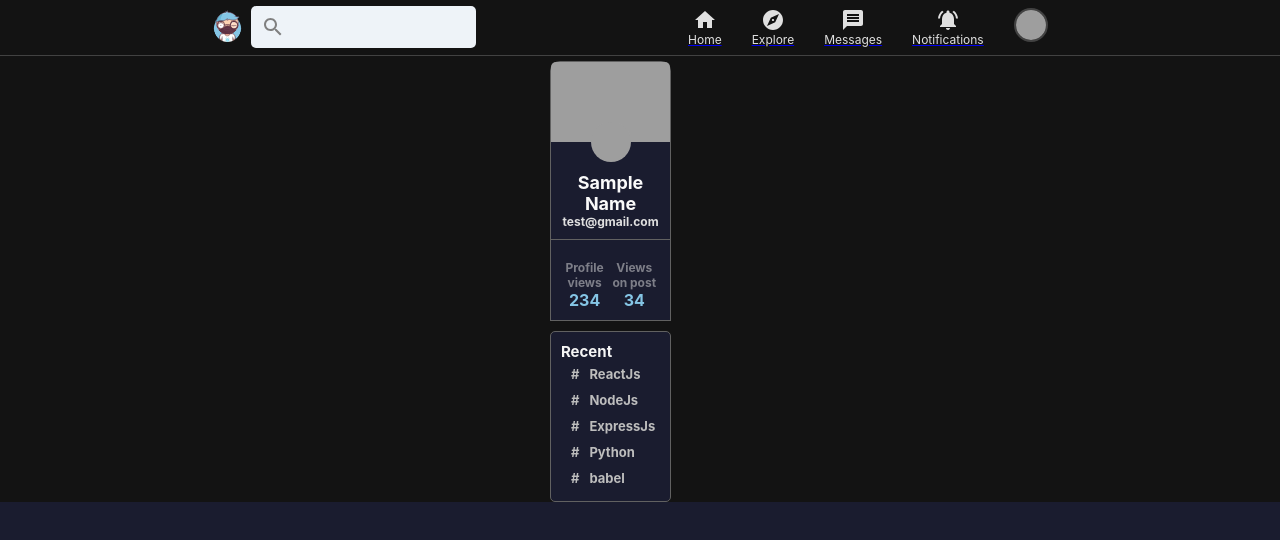
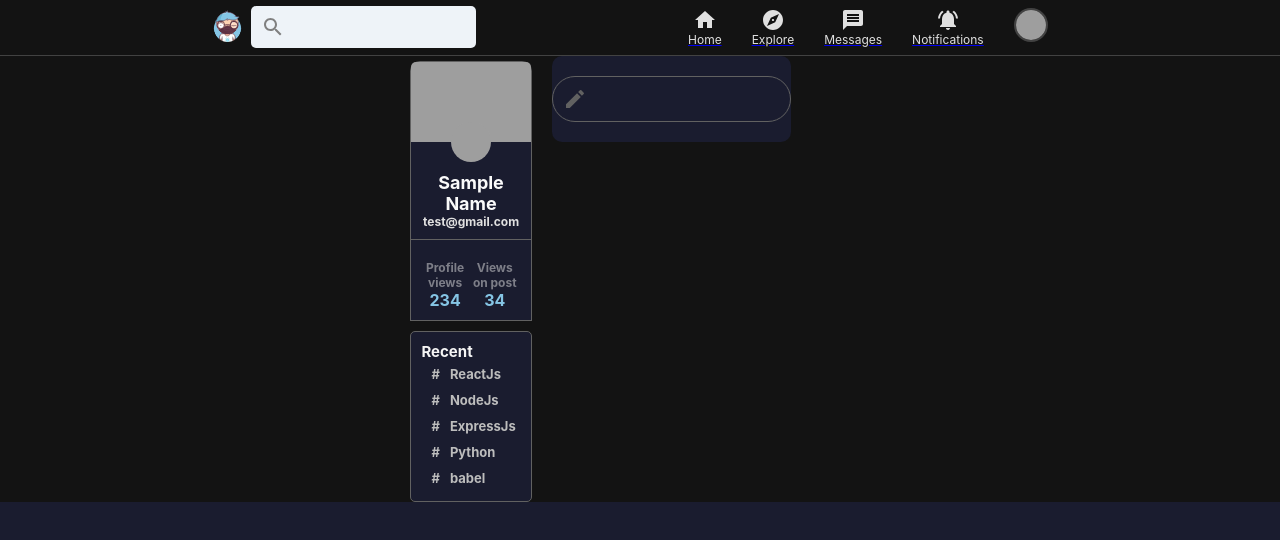
Before and after one commit to arpitnath/socialnet, a React (Create React App) app: page / in a window 1280 px wide. Shown: the top 540 px of the page. Built offline with nearby package versions, Linux system fonts and the light colour scheme; grey boxes are pictures that could not be loaded.

Commit message:
feed structure

```diff
--- /dev/null
+++ b/src/components/Feed.js
@@ -0,0 +1,30 @@
+import React from 'react';
+import CreateIcon from '@material-ui/icons/Create';
+import {
+	FeedComp,
+	InputContainer,
+	FeedInput,
+	FeedForm,
+	FeedFormInput,
+	FeedButton,
+} from './styled';
+
+const Feed = () => {
+	return (
+		<>
+			<FeedComp>
+				<InputContainer>
+					<FeedInput>
+						<CreateIcon />
+						<FeedForm>
+							<FeedFormInput type='text' />
+							<FeedButton type='submit'>Send</FeedButton>
+						</FeedForm>
+					</FeedInput>
+				</InputContainer>
+			</FeedComp>
+		</>
+	);
+};
+
+export default Feed;
--- a/src/components/styled.js
+++ b/src/components/styled.js
@@ -161,3 +161,51 @@ export const Span = styled.span`
 	margin-left: 5px;
 `;
 export const RecentP = styled.p``;
+
+/**
+ * @Feed
+ */
+
+export const FeedComp = styled.div`
+	color: #efefef;
+	flex: 0.6;
+	margin: 0 20px;
+`;
+export const InputContainer = styled.div`
+	display: flex;
+	justify-content: space-evenly;
+	padding-bottom: 20px;
+	border-radius: 10px;
+	margin-bottom: 20px;
+	background-color: #1a1c2f;
+`;
+export const FeedInput = styled.div`
+	border: 1px solid #616161;
+	border-radius: 30px;
+	display: flex;
+	padding: 10px;
+	color: #616161;
+	/* padding-left: 15px; */
+	width: 100%;
+	margin-top: 20px;
+	padding: 10px;
+`;
+
+export const FeedForm = styled.form`
+	display: flex;
+	width: 100%;
+`;
+export const FeedFormInput = styled.input`
+	border: none;
+	flex: 1;
+	margin-left: 10px;
+	outline-width: 0;
+	font-weight: 600;
+	outline: none;
+	border: none;
+	background: none;
+	color: white;
+`;
+export const FeedButton = styled.button`
+	display: none;
+`;
--- a/src/screens/HomeScreen.js
+++ b/src/screens/HomeScreen.js
@@ -1,4 +1,5 @@
 import React from 'react';
+import Feed from '../components/Feed';
 import Header from '../components/Header';
 import Sidebar from '../components/Sidebar';
 
@@ -9,7 +10,7 @@ const HomeScreen = () => {
 
 			<div className='appBody'>
 				<Sidebar />
-				{/* Feed */}
+				<Feed />
 				{/* Widget */}
 			</div>
 		</div>
```
Also changed, not shown: 1 other file (tests, documents, lock files or other folders).
